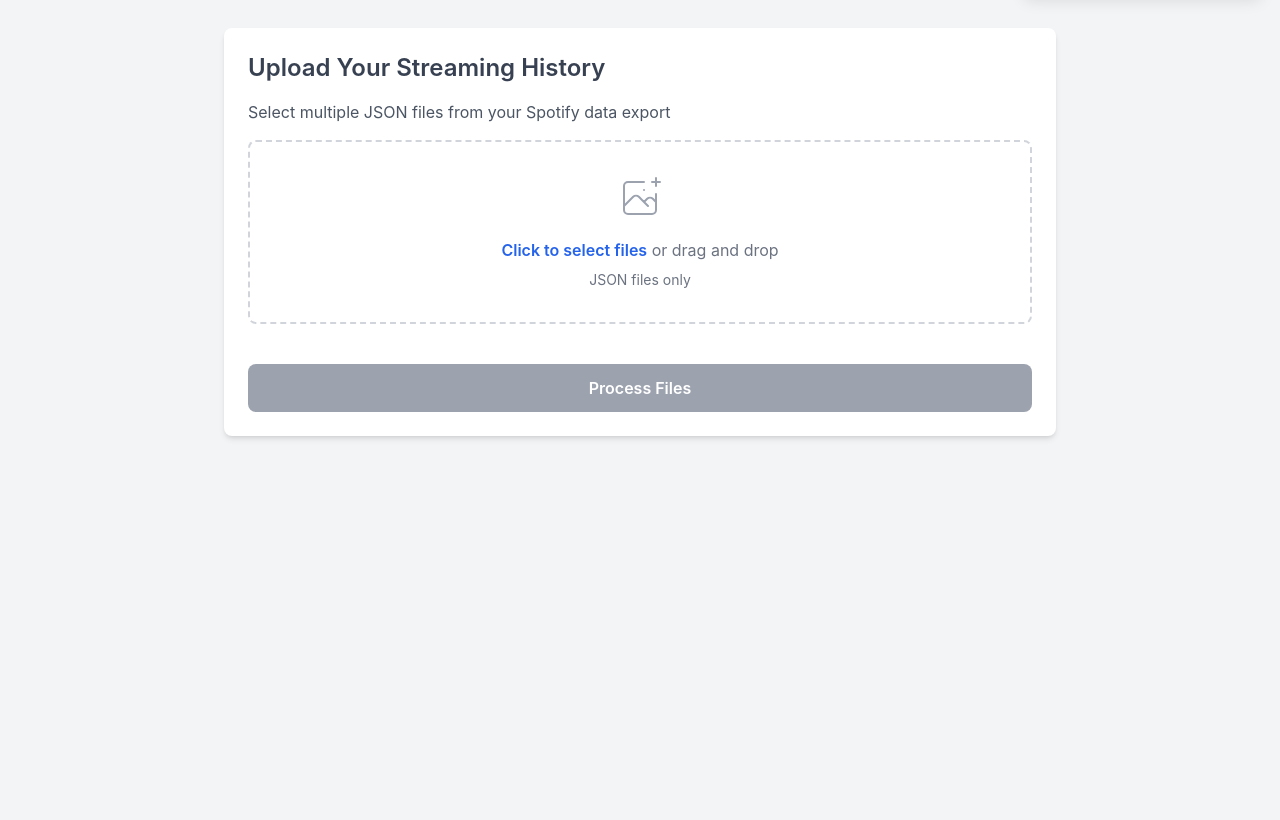
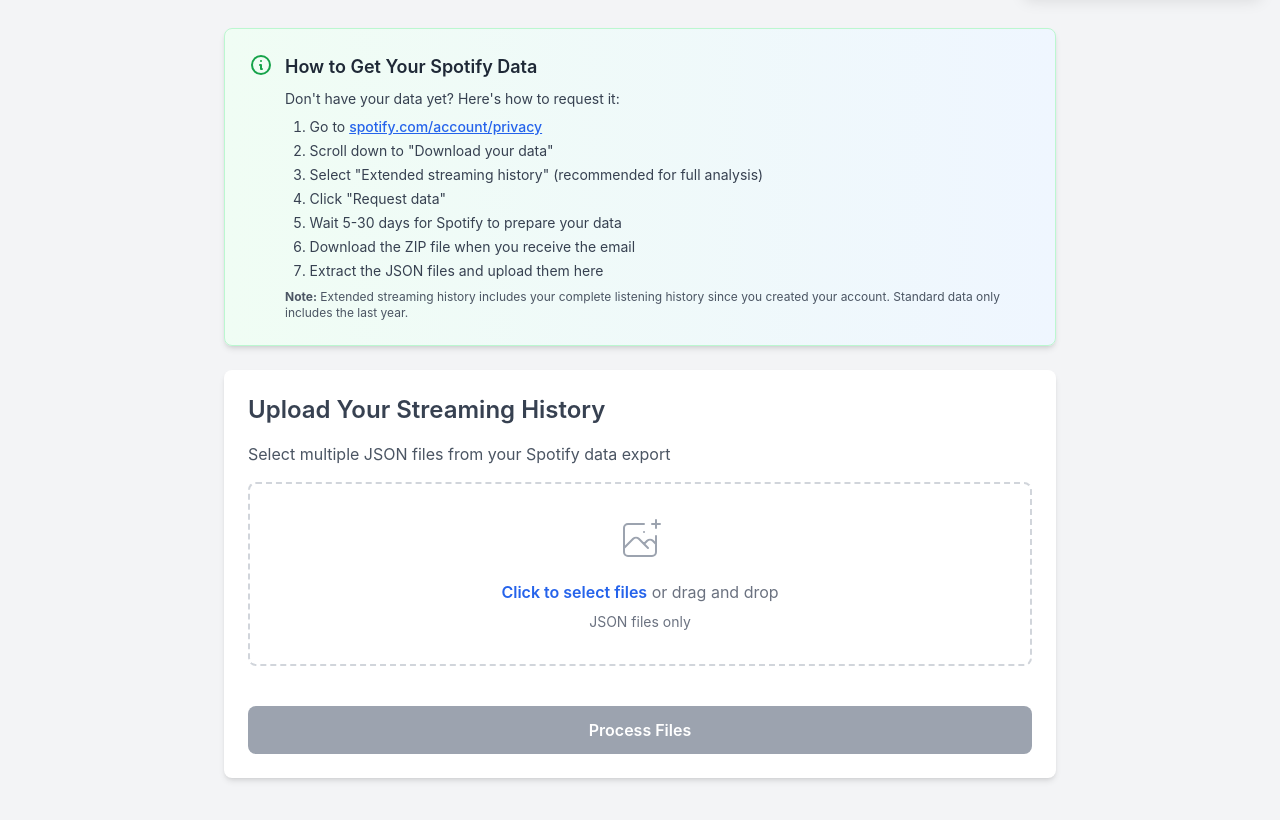
Before and after one commit to mijewe/spotify-data-analyser, a plain HTML site: page index.html in a window 1280 px wide. Shown: the part 76-896 px from the top of the page. Before the commit the page ends 800 px from the top, so only its background shows below. Drawn offline with nearby package versions, Linux system fonts and the light colour scheme.

Commit message:
add download instructions

```diff
--- a/index.html
+++ b/index.html
@@ -14,6 +14,36 @@
 <body class="bg-gray-100 min-h-screen">
     <div class="container mx-auto p-8 max-w-4xl">
         <h1 class="text-4xl font-bold mb-8 text-gray-800">Spotify Streaming History Analyzer</h1>
+
+        <!-- Instructions Section -->
+        <div class="bg-gradient-to-r from-green-50 to-blue-50 rounded-lg shadow-md p-6 mb-6 border border-green-200">
+            <div class="flex items-start">
+                <div class="flex-shrink-0">
+                    <svg class="h-6 w-6 text-green-600" fill="none" stroke="currentColor" viewBox="0 0 24 24">
+                        <path stroke-linecap="round" stroke-linejoin="round" stroke-width="2" d="M13 16h-1v-4h-1m1-4h.01M21 12a9 9 0 11-18 0 9 9 0 0118 0z"></path>
+                    </svg>
+                </div>
+                <div class="ml-3 flex-1">
+                    <h3 class="text-lg font-semibold text-gray-800 mb-2">How to Get Your Spotify Data</h3>
+                    <div class="text-sm text-gray-700 space-y-2">
+                        <p>Don't have your data yet? Here's how to request it:</p>
+                        <ol class="list-decimal list-inside space-y-1 ml-2">
+                            <li>Go to <a href="https://www.spotify.com/account/privacy/" target="_blank" rel="noopener noreferrer" class="text-blue-600 hover:text-blue-800 font-medium underline">spotify.com/account/privacy</a></li>
+                            <li>Scroll down to "Download your data"</li>
+                            <li>Select "Extended streaming history" (recommended for full analysis)</li>
+                            <li>Click "Request data"</li>
+                            <li>Wait 5-30 days for Spotify to prepare your data</li>
+                            <li>Download the ZIP file when you receive the email</li>
+                            <li>Extract the JSON files and upload them here</li>
+                        </ol>
+                        <p class="mt-3 text-xs text-gray-600">
+                            <strong>Note:</strong> Extended streaming history includes your complete listening history since you created your account.
+                            Standard data only includes the last year.
+                        </p>
+                    </div>
+                </div>
+            </div>
+        </div>
 
         <div class="bg-white rounded-lg shadow-md p-6 mb-6">
             <h2 class="text-2xl font-semibold mb-4 text-gray-700">Upload Your Streaming History</h2>
```
